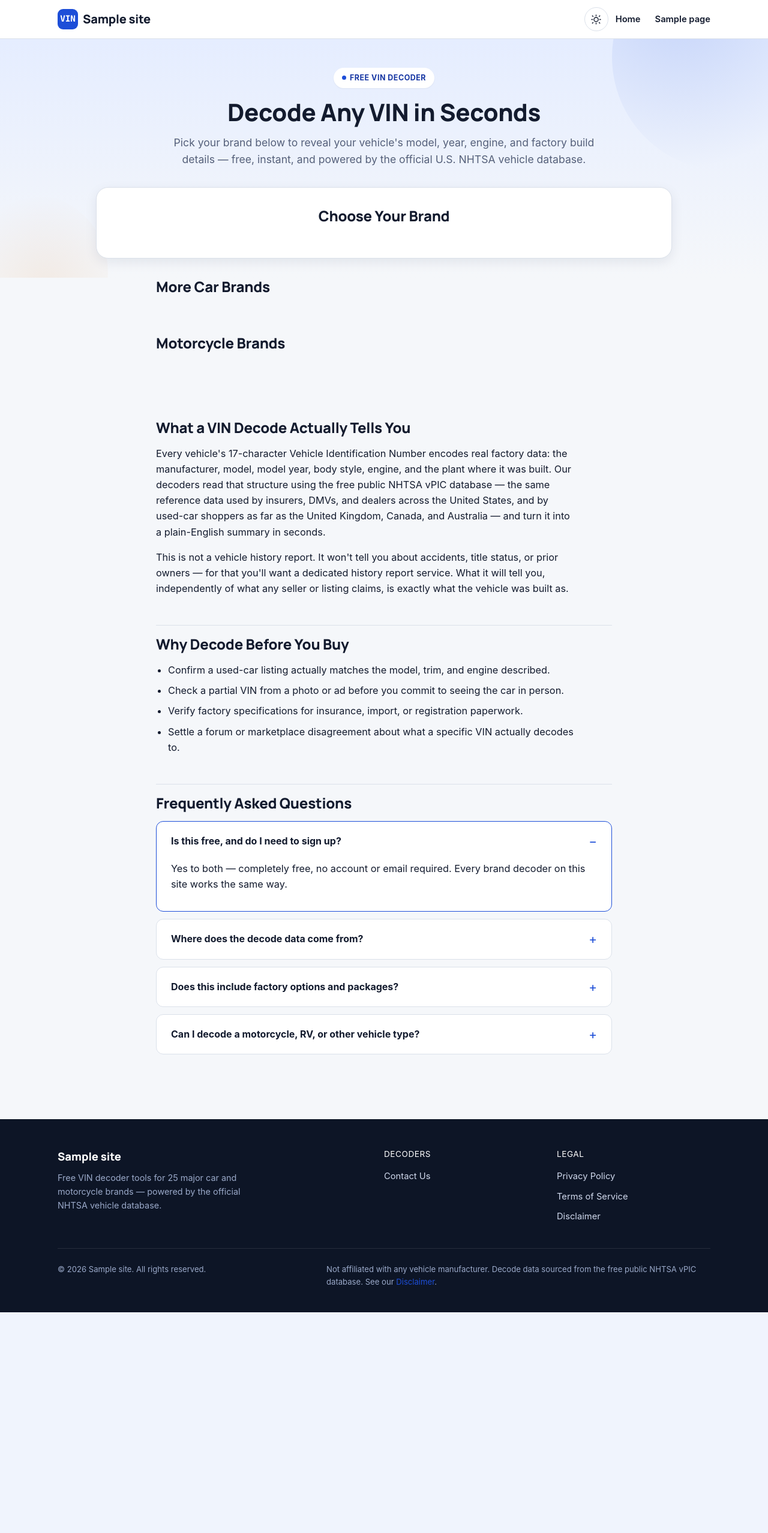
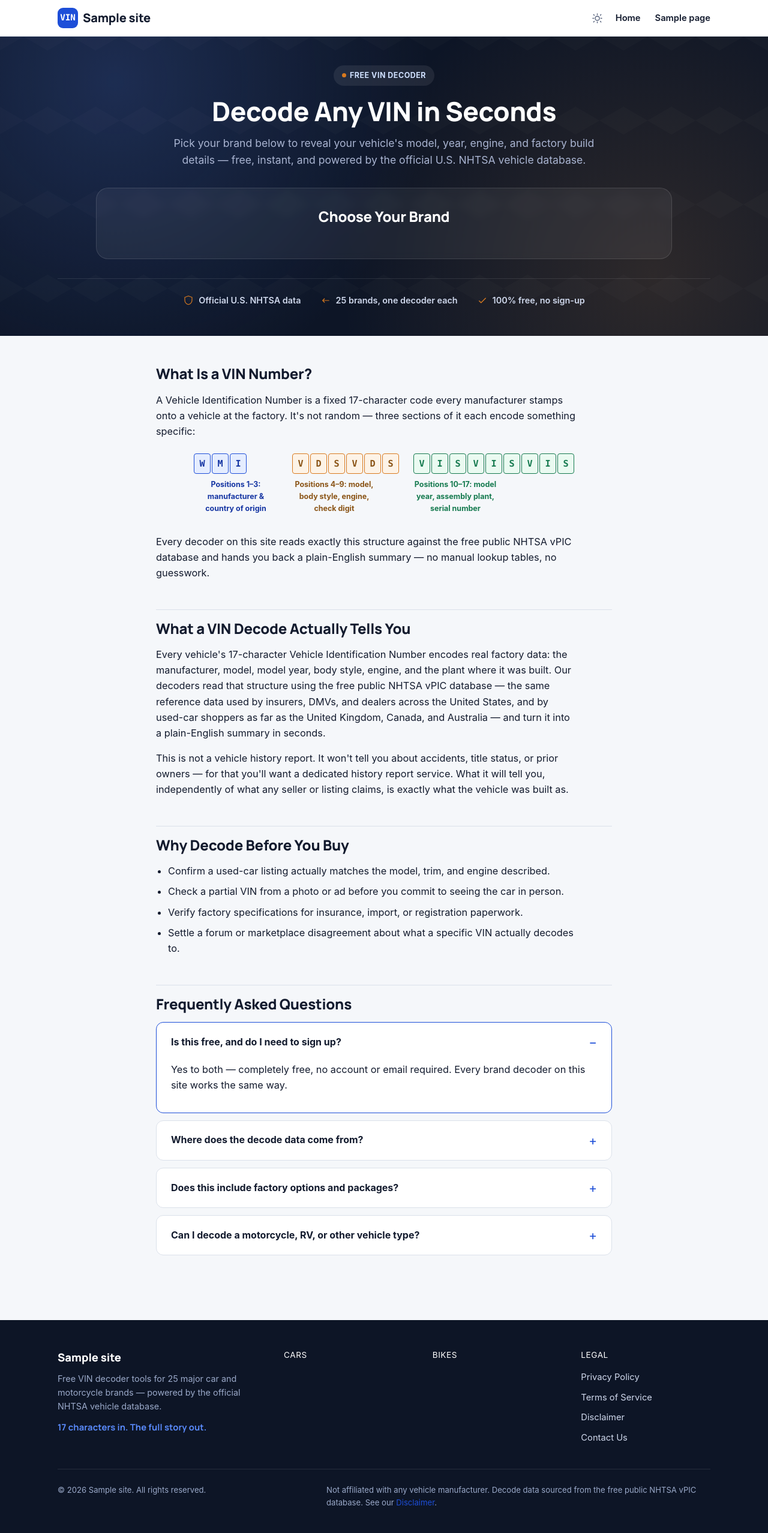
Before and after one commit to sukhjeevan999/basic, a WordPress theme: template vin-decoder-theme/front-page.php in a window 1280 px wide. Shown: the whole page at 60% size. Before the commit the page ends 2188 px from the top, so only its background shows below. Run offline with PHP 8.4 and a stand-in for WordPress, Linux system fonts and the light colour scheme; the site name, menu and one post (Sample post) are stand-ins, and other content is empty; some libraries are stand-ins or nearby versions.

Commit message:
Original premium hero design, cleaner header toggle, brand directory moved into a Cars/Bikes footer
Inspired by 3 competitor reference screenshots the user shared, but
deliberately not copied -- an original treatment for each:

- Hero (front-page.php + style.css): a fixed dark band (independent of
  the site-wide light/dark toggle, like the existing dark footer),
  decorative diagonal pattern, glass-effect brand cards over it, and an
  honest trust row ('Official U.S. NHTSA data', '25 brands', '100% free').
  Deliberately NOT copying the reference's 'X cars in our database'
  claim -- we proxy NHTSA's public data rather than owning a database,
  so a fabricated count would be a false claim.
- New 'What Is a VIN Number?' section: an original 3-segment VIN
  structure diagram (WMI / VDS / VIS, reusing the existing .vd-vin-char
  cell style) explaining the universal, non-proprietary VIN standard --
  genuinely useful, SEO-relevant content, not a copy of anyone's design.
- Header: simplified the theme toggle to a plain minimal icon button
  (no border/circle), closer to the clean look referenced.
- Footer (footer.php + style.css): the flat 25-brand 'Decoders' column
  is now split into 'Cars' and 'Bikes' columns (id="footer-cars" /
  id="footer-bikes") alongside 'Legal', in a redesigned 4-column grid
  with its own tagline -- reference's column-list *idea*, original
  layout/styling. The homepage's separate mid-page brand-list sections
  are removed since the footer now covers that on every page.
- functions.php: nav's Car/Bike parent items now link to the footer
  anchors instead of homepage-only ones; added
  vindecoder_get_nav_category_groups() as the single source for the
  menu label + anchor pairing (used by both the real menu builder and
  the fallback renderer).

Co-Authored-By: Claude Sonnet 5 <noreply@anthropic.com>
Claude-Session: https://claude.ai/code/session_01APqENyH6yHRj4ZhsQU3CBx

```diff
--- a/vin-decoder-theme/footer.php
+++ b/vin-decoder-theme/footer.php
@@ -25,18 +25,30 @@ if ( ! defined( 'ABSPATH' ) ) {
 					);
 					?>
 				</p>
+				<p class="vd-footer-tagline"><?php esc_html_e( '17 characters in. The full story out.', 'vindecodertheme' ); ?></p>
 			</div>
 
-			<div>
-				<div class="vd-footer-heading"><?php esc_html_e( 'Decoders', 'vindecodertheme' ); ?></div>
+			<div id="footer-cars">
+				<div class="vd-footer-heading"><?php esc_html_e( 'Cars', 'vindecodertheme' ); ?></div>
 				<ul class="vd-footer-links">
-					<?php foreach ( vindecoder_get_brands() as $slug => $brand ) : ?>
+					<?php foreach ( vindecoder_get_brand_slugs_by_category( 'car' ) as $slug ) : ?>
 						<?php $vd_brand_page = get_page_by_path( $slug ); ?>
 						<?php if ( $vd_brand_page instanceof WP_Post ) : ?>
-							<li><a href="<?php echo esc_url( get_permalink( $vd_brand_page ) ); ?>"><?php echo esc_html( $brand['label'] ); ?></a></li>
+							<li><a href="<?php echo esc_url( get_permalink( $vd_brand_page ) ); ?>"><?php echo esc_html( vindecoder_get_brand( $slug )['label'] ); ?></a></li>
 						<?php endif; ?>
 					<?php endforeach; ?>
-					<li><a href="<?php echo esc_url( home_url( '/contact/' ) ); ?>"><?php esc_html_e( 'Contact Us', 'vindecodertheme' ); ?></a></li>
+				</ul>
+			</div>
+
+			<div id="footer-bikes">
+				<div class="vd-footer-heading"><?php esc_html_e( 'Bikes', 'vindecodertheme' ); ?></div>
+				<ul class="vd-footer-links">
+					<?php foreach ( vindecoder_get_brand_slugs_by_category( 'bike' ) as $slug ) : ?>
+						<?php $vd_brand_page = get_page_by_path( $slug ); ?>
+						<?php if ( $vd_brand_page instanceof WP_Post ) : ?>
+							<li><a href="<?php echo esc_url( get_permalink( $vd_brand_page ) ); ?>"><?php echo esc_html( vindecoder_get_brand( $slug )['label'] ); ?></a></li>
+						<?php endif; ?>
+					<?php endforeach; ?>
 				</ul>
 			</div>
 
@@ -47,6 +59,7 @@ if ( ! defined( 'ABSPATH' ) ) {
 					<li><a href="<?php echo esc_url( $vd_privacy_id ? get_permalink( $vd_privacy_id ) : home_url( '/privacy-policy/' ) ); ?>"><?php esc_html_e( 'Privacy Policy', 'vindecodertheme' ); ?></a></li>
 					<li><a href="<?php echo esc_url( home_url( '/terms-of-service/' ) ); ?>"><?php esc_html_e( 'Terms of Service', 'vindecodertheme' ); ?></a></li>
 					<li><a href="<?php echo esc_url( home_url( '/disclaimer/' ) ); ?>"><?php esc_html_e( 'Disclaimer', 'vindecodertheme' ); ?></a></li>
+					<li><a href="<?php echo esc_url( home_url( '/contact/' ) ); ?>"><?php esc_html_e( 'Contact Us', 'vindecodertheme' ); ?></a></li>
 				</ul>
 			</div>
 		</div>
--- a/vin-decoder-theme/front-page.php
+++ b/vin-decoder-theme/front-page.php
@@ -36,62 +36,53 @@ get_header();
 				<?php endforeach; ?>
 			</div>
 		</div>
-	</div>
-</section>
 
-<?php
-/**
- * "More brands" — every remaining car and motorcycle brand, as a plain
- * link list rather than a full card (keeps the 5 featured cards above
- * the visual focus). Anchor IDs match the Car/Bike nav submenu links
- * (see vindecoder_provision_menus() in functions.php).
- */
-$vd_featured_slugs     = vindecoder_get_featured_brand_slugs();
-$vd_more_car_slugs     = array_diff( vindecoder_get_brand_slugs_by_category( 'car' ), $vd_featured_slugs );
-$vd_more_bike_slugs    = array_diff( vindecoder_get_brand_slugs_by_category( 'bike' ), $vd_featured_slugs );
-?>
-
-<?php if ( ! empty( $vd_more_car_slugs ) ) : ?>
-<section class="vd-content-section" id="car-brands" style="padding-top: 0;">
-	<div class="vd-container">
-		<div class="vd-prose">
-			<h2><?php esc_html_e( 'More Car Brands', 'vindecodertheme' ); ?></h2>
-			<ul class="vd-plain-list">
-				<?php foreach ( $vd_more_car_slugs as $slug ) : ?>
-					<?php $brand = vindecoder_get_brand( $slug ); ?>
-					<?php $vd_page = get_page_by_path( $slug ); ?>
-					<?php if ( $vd_page instanceof WP_Post ) : ?>
-						<li><a href="<?php echo esc_url( get_permalink( $vd_page ) ); ?>"><?php echo esc_html( $brand['title'] ); ?></a></li>
-					<?php endif; ?>
-				<?php endforeach; ?>
-			</ul>
+		<div class="vd-trust-row">
+			<div class="vd-trust-item">
+				<svg viewBox="0 0 24 24" fill="none" aria-hidden="true"><path d="M12 2 4 5v6c0 5 3.4 8.7 8 10 4.6-1.3 8-5 8-10V5l-8-3Z" stroke="currentColor" stroke-width="1.6" stroke-linejoin="round"/></svg>
+				<span><?php esc_html_e( 'Official U.S. NHTSA data', 'vindecodertheme' ); ?></span>
+			</div>
+			<div class="vd-trust-item">
+				<svg viewBox="0 0 24 24" fill="none" aria-hidden="true"><path d="M5 12h14M5 12l4-4M5 12l4 4" stroke="currentColor" stroke-width="1.6" stroke-linecap="round" stroke-linejoin="round"/></svg>
+				<span><?php esc_html_e( '25 brands, one decoder each', 'vindecodertheme' ); ?></span>
+			</div>
+			<div class="vd-trust-item">
+				<svg viewBox="0 0 24 24" fill="none" aria-hidden="true"><path d="M5 13l4 4L19 7" stroke="currentColor" stroke-width="1.8" stroke-linecap="round" stroke-linejoin="round"/></svg>
+				<span><?php esc_html_e( '100% free, no sign-up', 'vindecodertheme' ); ?></span>
+			</div>
 		</div>
 	</div>
 </section>
-<?php endif; ?>
-
-<?php if ( ! empty( $vd_more_bike_slugs ) ) : ?>
-<section class="vd-content-section" id="bike-brands" style="padding-top: 0;">
-	<div class="vd-container">
-		<div class="vd-prose">
-			<h2><?php esc_html_e( 'Motorcycle Brands', 'vindecodertheme' ); ?></h2>
-			<ul class="vd-plain-list">
-				<?php foreach ( $vd_more_bike_slugs as $slug ) : ?>
-					<?php $brand = vindecoder_get_brand( $slug ); ?>
-					<?php $vd_page = get_page_by_path( $slug ); ?>
-					<?php if ( $vd_page instanceof WP_Post ) : ?>
-						<li><a href="<?php echo esc_url( get_permalink( $vd_page ) ); ?>"><?php echo esc_html( $brand['title'] ); ?></a></li>
-					<?php endif; ?>
-				<?php endforeach; ?>
-			</ul>
-		</div>
-	</div>
-</section>
-<?php endif; ?>
 
 <section class="vd-content-section">
 	<div class="vd-container">
 		<div class="vd-prose">
+
+			<h2><?php esc_html_e( 'What Is a VIN Number?', 'vindecodertheme' ); ?></h2>
+			<p><?php esc_html_e( 'A Vehicle Identification Number is a fixed 17-character code every manufacturer stamps onto a vehicle at the factory. It\'s not random — three sections of it each encode something specific:', 'vindecodertheme' ); ?></p>
+
+			<div class="vd-vin-diagram">
+				<div class="vd-vin-diagram-group is-wmi">
+					<div class="vd-vin-diagram-chars">
+						<?php foreach ( str_split( 'WMI' ) as $vd_char ) : ?><span class="vd-vin-char"><?php echo esc_html( $vd_char ); ?></span><?php endforeach; ?>
+					</div>
+					<div class="vd-vin-diagram-label"><?php esc_html_e( 'Positions 1–3: manufacturer & country of origin', 'vindecodertheme' ); ?></div>
+				</div>
+				<div class="vd-vin-diagram-group is-vds">
+					<div class="vd-vin-diagram-chars">
+						<?php foreach ( str_split( 'VDSVDS' ) as $vd_char ) : ?><span class="vd-vin-char"><?php echo esc_html( $vd_char ); ?></span><?php endforeach; ?>
+					</div>
+					<div class="vd-vin-diagram-label"><?php esc_html_e( 'Positions 4–9: model, body style, engine, check digit', 'vindecodertheme' ); ?></div>
+				</div>
+				<div class="vd-vin-diagram-group is-vis">
+					<div class="vd-vin-diagram-chars">
+						<?php foreach ( str_split( 'VISVISVIS' ) as $vd_char ) : ?><span class="vd-vin-char"><?php echo esc_html( $vd_char ); ?></span><?php endforeach; ?>
+					</div>
+					<div class="vd-vin-diagram-label"><?php esc_html_e( 'Positions 10–17: model year, assembly plant, serial number', 'vindecodertheme' ); ?></div>
+				</div>
+			</div>
+
+			<p><?php esc_html_e( 'Every decoder on this site reads exactly this structure against the free public NHTSA vPIC database and hands you back a plain-English summary — no manual lookup tables, no guesswork.', 'vindecodertheme' ); ?></p>
 
 			<h2><?php esc_html_e( 'What a VIN Decode Actually Tells You', 'vindecodertheme' ); ?></h2>
 			<p><?php esc_html_e( 'Every vehicle\'s 17-character Vehicle Identification Number encodes real factory data: the manufacturer, model, model year, body style, engine, and the plant where it was built. Our decoders read that structure using the free public NHTSA vPIC database — the same reference data used by insurers, DMVs, and dealers across the United States, and by used-car shoppers as far as the United Kingdom, Canada, and Australia — and turn it into a plain-English summary in seconds.', 'vindecodertheme' ); ?></p>
@@ -121,7 +112,7 @@ $vd_more_bike_slugs    = array_diff( vindecoder_get_brand_slugs_by_category( 'bi
 				</details>
 				<details class="vd-faq-item">
 					<summary><?php esc_html_e( 'Can I decode a motorcycle, RV, or other vehicle type?', 'vindecodertheme' ); ?></summary>
-					<div class="vd-faq-answer"><p><?php esc_html_e( 'This site covers 25 major car and motorcycle brands — 5 featured above, and the rest listed further down this page or under the Car / Bike menu — all decoded through the same free NHTSA database. Pick the closest brand — the decoder will tell you if a VIN doesn\'t match that manufacturer.', 'vindecodertheme' ); ?></p></div>
+					<div class="vd-faq-answer"><p><?php esc_html_e( 'This site covers 25 major car and motorcycle brands — 5 featured above, and the rest under the Car / Bike menu or in the footer — all decoded through the same free NHTSA database. Pick the closest brand — the decoder will tell you if a VIN doesn\'t match that manufacturer.', 'vindecodertheme' ); ?></p></div>
 				</details>
 			</div>
 
--- a/vin-decoder-theme/functions.php
+++ b/vin-decoder-theme/functions.php
@@ -300,6 +300,20 @@ function vindecoder_get_brand_slugs_by_category( $category ) {
 }
 
 /**
+ * The Car/Bike nav groups, each with the menu label and the footer
+ * anchor (id="footer-cars" / id="footer-bikes" in footer.php, present
+ * on every page) its parent link jumps to. Shared by
+ * vindecoder_provision_menus() and vindecoder_fallback_primary_menu()
+ * so both build the exact same structure.
+ */
+function vindecoder_get_nav_category_groups() {
+	return array(
+		'car'  => array( 'title' => __( 'Car', 'vindecodertheme' ), 'anchor' => 'footer-cars' ),
+		'bike' => array( 'title' => __( 'Bike', 'vindecodertheme' ), 'anchor' => 'footer-bikes' ),
+	);
+}
+
+/**
  * ==========================================================================
  * 2. THEME SETUP
  * ==========================================================================
@@ -588,16 +602,12 @@ function vindecoder_fallback_primary_menu() {
 	echo '<ul id="primary-menu">';
 	echo '<li><a href="' . esc_url( home_url( '/' ) ) . '">' . esc_html__( 'Home', 'vindecodertheme' ) . '</a></li>';
 
-	$category_groups = array(
-		'car'  => __( 'Car', 'vindecodertheme' ),
-		'bike' => __( 'Bike', 'vindecodertheme' ),
-	);
-	foreach ( $category_groups as $category => $group_title ) {
+	foreach ( vindecoder_get_nav_category_groups() as $category => $group ) {
 		$brand_slugs = vindecoder_get_brand_slugs_by_category( $category );
 		if ( empty( $brand_slugs ) ) {
 			continue;
 		}
-		echo '<li class="menu-item-has-children"><a href="' . esc_url( home_url( '/#' . $category . '-brands' ) ) . '">' . esc_html( $group_title ) . '</a><ul class="sub-menu">';
+		echo '<li class="menu-item-has-children"><a href="#' . esc_attr( $group['anchor'] ) . '">' . esc_html( $group['title'] ) . '</a><ul class="sub-menu">';
 		foreach ( $brand_slugs as $slug ) {
 			$page = get_page_by_path( $slug );
 			if ( $page instanceof WP_Post ) {
@@ -940,12 +950,7 @@ function vindecoder_provision_menus( $page_ids ) {
 			)
 		);
 
-		$category_groups = array(
-			'car'  => __( 'Car', 'vindecodertheme' ),
-			'bike' => __( 'Bike', 'vindecodertheme' ),
-		);
-
-		foreach ( $category_groups as $category => $group_title ) {
+		foreach ( vindecoder_get_nav_category_groups() as $category => $group ) {
 			$brand_slugs = vindecoder_get_brand_slugs_by_category( $category );
 			if ( empty( $brand_slugs ) ) {
 				continue;
@@ -955,8 +960,8 @@ function vindecoder_provision_menus( $page_ids ) {
 				$menu_id,
 				0,
 				array(
-					'menu-item-title'  => $group_title,
-					'menu-item-url'    => home_url( '/#' . $category . '-brands' ),
+					'menu-item-title'  => $group['title'],
+					'menu-item-url'    => '#' . $group['anchor'],
 					'menu-item-status' => 'publish',
 				)
 			);
--- a/vin-decoder-theme/style.css
+++ b/vin-decoder-theme/style.css
@@ -145,11 +145,11 @@ button { cursor: pointer; }
 
 .vd-theme-toggle {
   display: inline-flex; align-items: center; justify-content: center;
-  width: 40px; height: 40px; flex: 0 0 auto;
-  background: transparent; border: 1px solid var(--vd-color-border); border-radius: 999px;
-  color: var(--vd-color-text); transition: border-color .15s ease, background .15s ease;
+  width: 36px; height: 36px; flex: 0 0 auto;
+  background: transparent; border: none; border-radius: 999px;
+  color: var(--vd-color-text-muted); transition: background .15s ease, color .15s ease;
 }
-.vd-theme-toggle:hover { border-color: var(--vd-color-primary); }
+.vd-theme-toggle:hover { background: var(--vd-color-surface-alt); color: var(--vd-color-primary); }
 .vd-theme-icon { width: 19px; height: 19px; }
 .vd-theme-icon-moon { display: none; }
 :root[data-vd-theme="dark"] .vd-theme-icon-sun { display: none; }
@@ -211,15 +211,44 @@ button { cursor: pointer; }
 /* ==========================================================================
    5. HERO / DECODER TOOL
    ========================================================================== */
-.vd-hero { position: relative; background: linear-gradient(180deg, var(--vd-color-primary-light) 0%, var(--vd-color-bg) 100%); padding: var(--vd-space-12) 0 var(--vd-space-8); overflow: hidden; }
-.vd-hero::before { content: ""; position: absolute; width: 380px; height: 380px; top: -160px; right: -120px; border-radius: 50%; background: radial-gradient(circle at 30% 30%, rgba(29,78,216,0.14), transparent 70%); z-index: 0; }
-.vd-hero::after { content: ""; position: absolute; width: 260px; height: 260px; bottom: -120px; left: -80px; border-radius: 50%; background: radial-gradient(circle at 60% 60%, rgba(217,122,31,0.10), transparent 70%); z-index: 0; }
+/* The hero is deliberately a fixed dark band — like the footer — regardless
+   of the light/dark mode toggle, for a consistent "bookend" premium look. */
+.vd-hero {
+  position: relative; overflow: hidden; padding: var(--vd-space-12) 0 var(--vd-space-12);
+  background: #0d1526;
+  background-image:
+    radial-gradient(circle at 15% 15%, rgba(91,140,255,0.20), transparent 45%),
+    radial-gradient(circle at 85% 80%, rgba(240,161,68,0.14), transparent 45%);
+}
+.vd-hero::before {
+  content: ""; position: absolute; inset: 0; opacity: .5; pointer-events: none;
+  background-image: linear-gradient(30deg, rgba(255,255,255,0.035) 12%, transparent 12.5%, transparent 87%, rgba(255,255,255,0.035) 87.5%, rgba(255,255,255,0.035)),
+    linear-gradient(150deg, rgba(255,255,255,0.035) 12%, transparent 12.5%, transparent 87%, rgba(255,255,255,0.035) 87.5%, rgba(255,255,255,0.035));
+  background-size: 80px 140px; background-position: 0 0;
+}
 .vd-hero > .vd-container { position: relative; z-index: 1; }
 .vd-hero-head { max-width: 740px; margin: 0 auto var(--vd-space-8); text-align: center; }
-.vd-hero-head h1 { font-size: clamp(1.6rem, 4vw, 2.5rem); margin-bottom: var(--vd-space-3); }
-.vd-hero-head p { font-size: 1.1rem; color: var(--vd-color-text-muted); margin-bottom: 0; }
-.vd-eyebrow { display: inline-flex; align-items: center; gap: 6px; background: var(--vd-color-surface); color: var(--vd-color-primary-dark); font-weight: 700; font-size: 0.78rem; letter-spacing: 0.04em; text-transform: uppercase; padding: 7px 14px; border-radius: 999px; margin-bottom: var(--vd-space-4); box-shadow: var(--vd-shadow-sm); }
-.vd-eyebrow::before { content: ""; width: 7px; height: 7px; border-radius: 50%; background: var(--vd-color-primary); flex: none; }
+.vd-hero-head h1 { font-size: clamp(1.8rem, 4.5vw, 2.75rem); margin-bottom: var(--vd-space-3); color: #fff; }
+.vd-hero-head p { font-size: 1.1rem; color: #a9b4d1; margin-bottom: 0; }
+.vd-eyebrow {
+  display: inline-flex; align-items: center; gap: 6px; background: rgba(255,255,255,0.08);
+  color: #cfe0ff; font-weight: 700; font-size: 0.78rem; letter-spacing: 0.04em; text-transform: uppercase;
+  padding: 7px 14px; border-radius: 999px; margin-bottom: var(--vd-space-4);
+}
+.vd-eyebrow::before { content: ""; width: 7px; height: 7px; border-radius: 50%; background: var(--vd-color-accent); flex: none; }
+
+/* Brand cards float as light "glass" tiles over the dark hero. */
+.vd-hero .vd-card { background: rgba(255,255,255,0.06); border: 1px solid rgba(255,255,255,0.12); backdrop-filter: blur(6px); box-shadow: none; }
+.vd-hero .vd-card h2 { color: #fff; }
+.vd-hero .vd-brand-card { background: rgba(255,255,255,0.94); border-color: transparent; }
+.vd-hero .vd-brand-card:hover { box-shadow: 0 10px 28px rgba(0,0,0,0.35); }
+
+.vd-trust-row {
+  display: flex; flex-wrap: wrap; justify-content: center; gap: var(--vd-space-3) var(--vd-space-8);
+  margin-top: var(--vd-space-8); padding-top: var(--vd-space-6); border-top: 1px solid rgba(255,255,255,0.1);
+}
+.vd-trust-item { display: flex; align-items: center; gap: 8px; color: #cfd8ec; font-size: 0.9rem; font-weight: 600; }
+.vd-trust-item svg { width: 18px; height: 18px; color: var(--vd-color-accent); flex: none; }
 
 .vd-card { background: var(--vd-color-surface); border: 1px solid var(--vd-color-border); border-radius: var(--vd-radius-lg); box-shadow: var(--vd-shadow-md); padding: var(--vd-space-8); }
 .vd-tool-card { max-width: 720px; margin: 0 auto; }
@@ -269,6 +298,19 @@ button { cursor: pointer; }
 
 .vd-results-actions { display: flex; gap: var(--vd-space-3); flex-wrap: wrap; justify-content: center; margin-top: var(--vd-space-8); }
 
+/* Static "What is a VIN?" structure diagram (homepage, educational —
+   not tied to a live decode). Reuses the .vd-vin-char cell look. */
+.vd-vin-diagram { display: flex; flex-wrap: wrap; justify-content: center; gap: var(--vd-space-6); margin: var(--vd-space-6) 0 var(--vd-space-8); }
+.vd-vin-diagram-group { text-align: center; }
+.vd-vin-diagram-chars { display: flex; gap: 2px; margin-bottom: var(--vd-space-2); font-family: var(--vd-font-mono); }
+.vd-vin-diagram-label { font-size: 0.78rem; font-weight: 700; max-width: 140px; }
+.vd-vin-diagram-group.is-wmi .vd-vin-char { background: var(--vd-color-primary-light); border-color: var(--vd-color-primary); color: var(--vd-color-primary-dark); }
+.vd-vin-diagram-group.is-wmi .vd-vin-diagram-label { color: var(--vd-color-primary-dark); }
+.vd-vin-diagram-group.is-vds .vd-vin-char { background: #fdf3e7; border-color: var(--vd-color-accent); color: #8a5416; }
+.vd-vin-diagram-group.is-vds .vd-vin-diagram-label { color: #8a5416; }
+.vd-vin-diagram-group.is-vis .vd-vin-char { background: #eafaf1; border-color: var(--vd-color-success); color: var(--vd-color-success); }
+.vd-vin-diagram-group.is-vis .vd-vin-diagram-label { color: var(--vd-color-success); }
+
 /* ==========================================================================
    7. GUIDE / CONTENT SECTION
    ========================================================================== */
@@ -279,21 +321,6 @@ button { cursor: pointer; }
 .vd-prose h3 { font-size: 1.1rem; margin-top: var(--vd-space-6); }
 .vd-prose p, .vd-prose li { color: var(--vd-color-text); font-size: 1.02rem; max-width: 68ch; }
 .vd-prose ul li, .vd-prose ol li { margin-bottom: var(--vd-space-2); }
-
-/* Plain brand link lists ("More Car Brands" / "Motorcycle Brands" on the
-   homepage) — deliberately lighter-weight than .vd-brand-card, since
-   these are the long tail below the 5 featured cards. */
-.vd-plain-list {
-  list-style: none; margin: 0; padding: 0;
-  display: grid; grid-template-columns: repeat(auto-fill, minmax(200px, 1fr));
-  gap: var(--vd-space-2) var(--vd-space-6);
-}
-.vd-plain-list li { margin: 0; border-bottom: 1px solid var(--vd-color-border); }
-.vd-plain-list a {
-  display: block; padding: var(--vd-space-3) 0;
-  color: var(--vd-color-text); font-weight: 600;
-}
-.vd-plain-list a:hover { color: var(--vd-color-primary); text-decoration: none; }
 
 .vd-table-wrap { overflow-x: auto; margin: var(--vd-space-6) 0; border: 1px solid var(--vd-color-border); border-radius: var(--vd-radius-md); }
 .vd-table-wrap table { width: 100%; border-collapse: collapse; font-size: 0.92rem; }
@@ -349,12 +376,14 @@ button { cursor: pointer; }
    10. FOOTER
    ========================================================================== */
 .vd-site-footer { background: #0d1526; color: #cfd8ec; padding: var(--vd-space-12) 0 var(--vd-space-6); margin-top: var(--vd-space-12); }
-.vd-footer-grid { display: grid; grid-template-columns: 2fr 1fr 1fr; gap: var(--vd-space-8); margin-bottom: var(--vd-space-8); }
-@media (max-width: 720px) { .vd-footer-grid { grid-template-columns: 1fr; } }
+.vd-footer-grid { display: grid; grid-template-columns: 1.6fr 1fr 1fr 1fr; gap: var(--vd-space-8); margin-bottom: var(--vd-space-8); }
+@media (max-width: 960px) { .vd-footer-grid { grid-template-columns: 1fr 1fr; } }
+@media (max-width: 560px) { .vd-footer-grid { grid-template-columns: 1fr; } }
 .vd-footer-brand { font-family: var(--vd-font-heading); font-weight: 800; font-size: 1.15rem; color: #fff; margin-bottom: var(--vd-space-2); }
-.vd-footer-desc { color: #9aa9c9; font-size: 0.9rem; max-width: 340px; }
+.vd-footer-desc { color: #9aa9c9; font-size: 0.9rem; max-width: 340px; margin-bottom: var(--vd-space-3); }
+.vd-footer-tagline { color: #5b8cff; font-family: var(--vd-font-heading); font-weight: 700; font-size: 0.92rem; letter-spacing: .01em; }
 .vd-footer-heading { color: #fff; font-size: 0.85rem; text-transform: uppercase; letter-spacing: .04em; margin-bottom: var(--vd-space-3); }
-.vd-footer-links { list-style: none; margin: 0; padding: 0; }
+.vd-footer-links { list-style: none; margin: 0; padding: 0; max-height: 340px; overflow-y: auto; }
 .vd-footer-links li { margin-bottom: var(--vd-space-2); }
 .vd-footer-links a { color: #cfd8ec; font-size: 0.92rem; }
 .vd-footer-links a:hover { color: #fff; }
```
